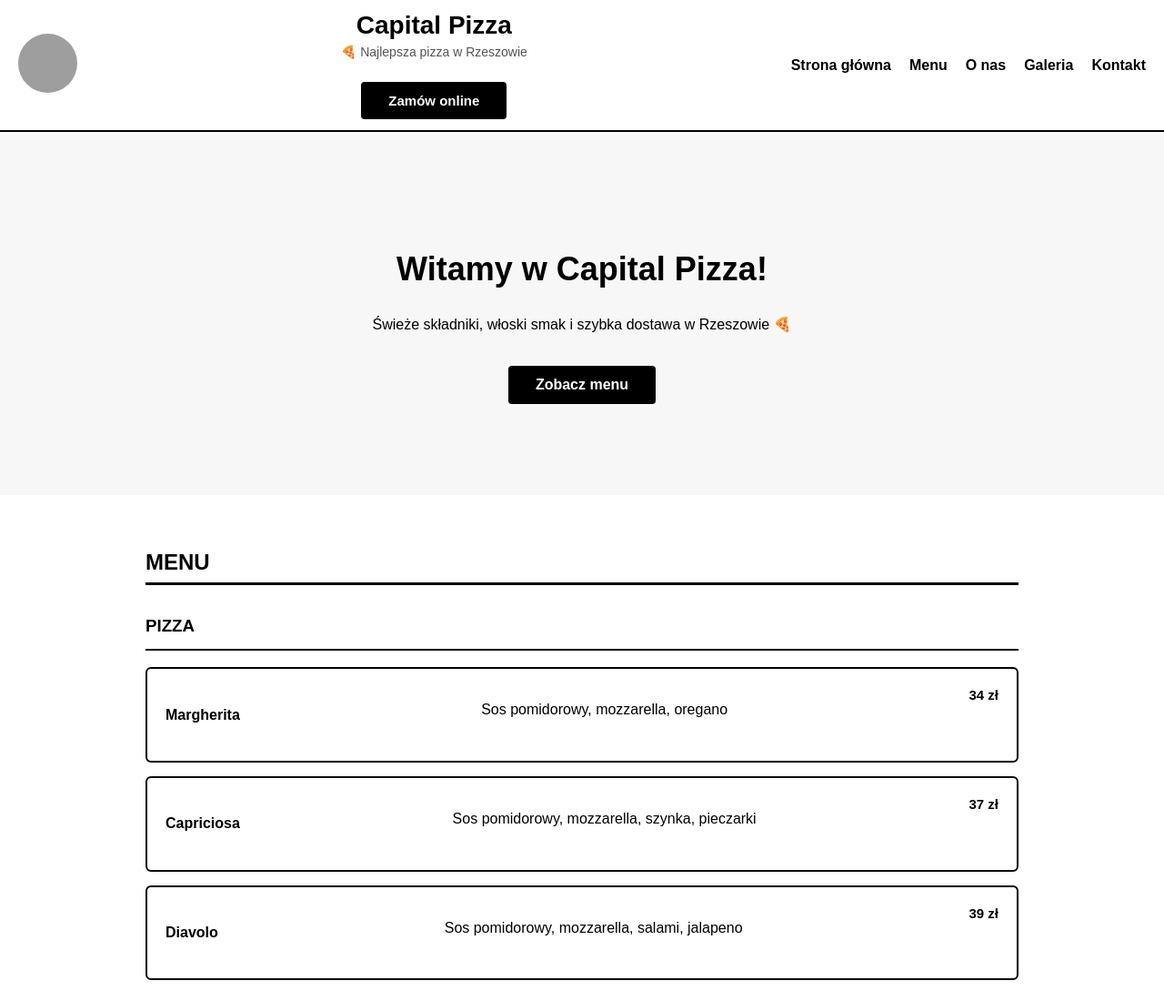
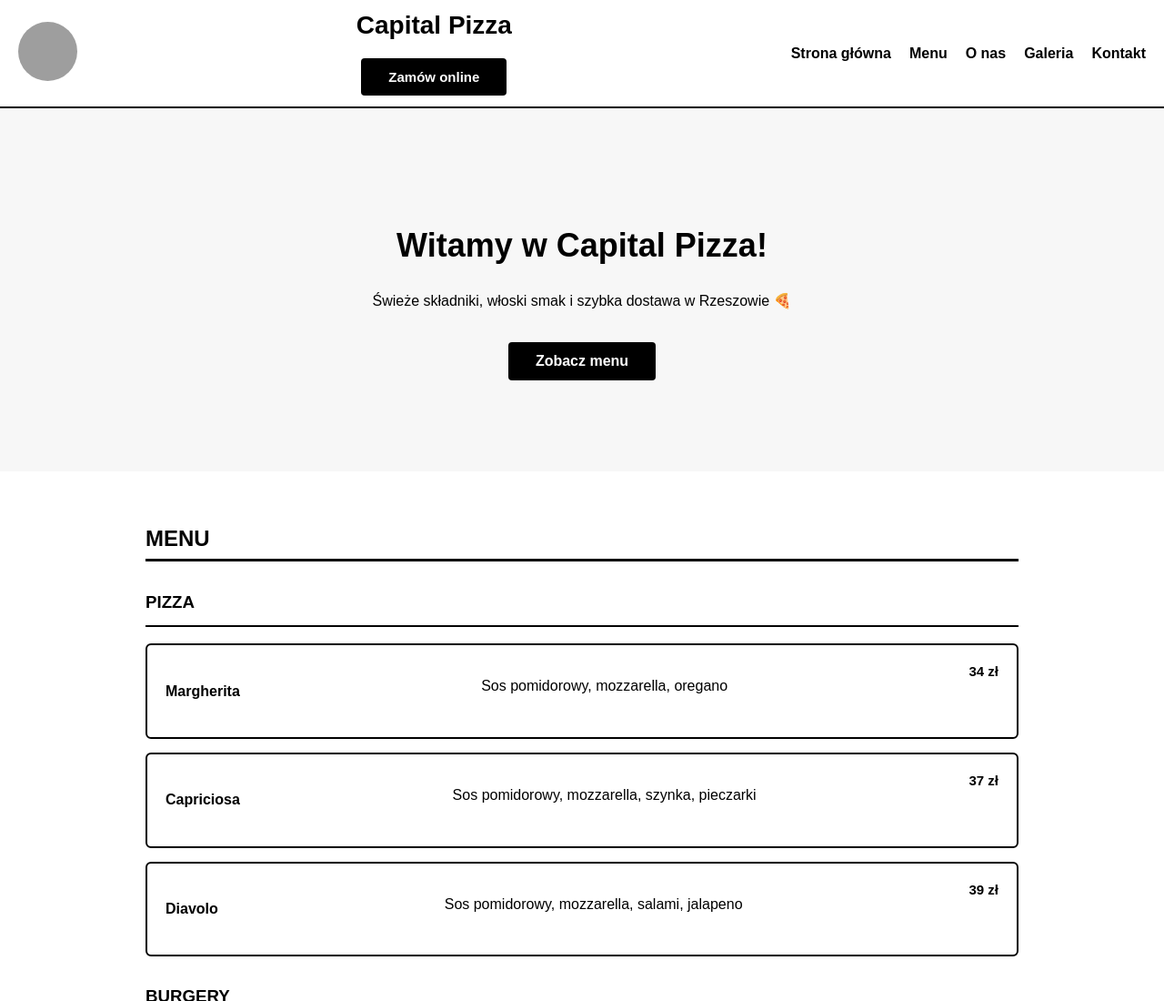
Before and after one commit to ViacheslavAntipov/capital-pizza, a plain HTML site: page index.html in a window 1280 px wide. Shown: the top 1100 px of the page at 91% size. Drawn offline with Linux system fonts and the light colour scheme; grey boxes are pictures that could not be loaded.

Commit message:
Update index.html

```diff
--- a/index.html
+++ b/index.html
@@ -4,7 +4,7 @@
   <meta charset="UTF-8" />
   <meta name="viewport" content="width=device-width, initial-scale=1.0" />
   <title>Capital Pizza</title>
-  <meta name="description" content="Capital Pizza – najlepsza pizza w Rzeszowie. Zamów online!" />
+  <meta name="description" content="Capital Pizza" />
   <link rel="stylesheet" href="style.css" />
 </head>
 
@@ -23,7 +23,6 @@
     <!-- Tytuł i przycisk w środku -->
     <div class="header-center">
       <h1>Capital Pizza</h1>
-      <p class="subtitle">🍕 Najlepsza pizza w Rzeszowie</p>
       <a href="https://capitalpizza.ordersmart.pl/1945" target="_blank" class="cta-button order-btn">Zamów online</a>
     </div>
 
```
